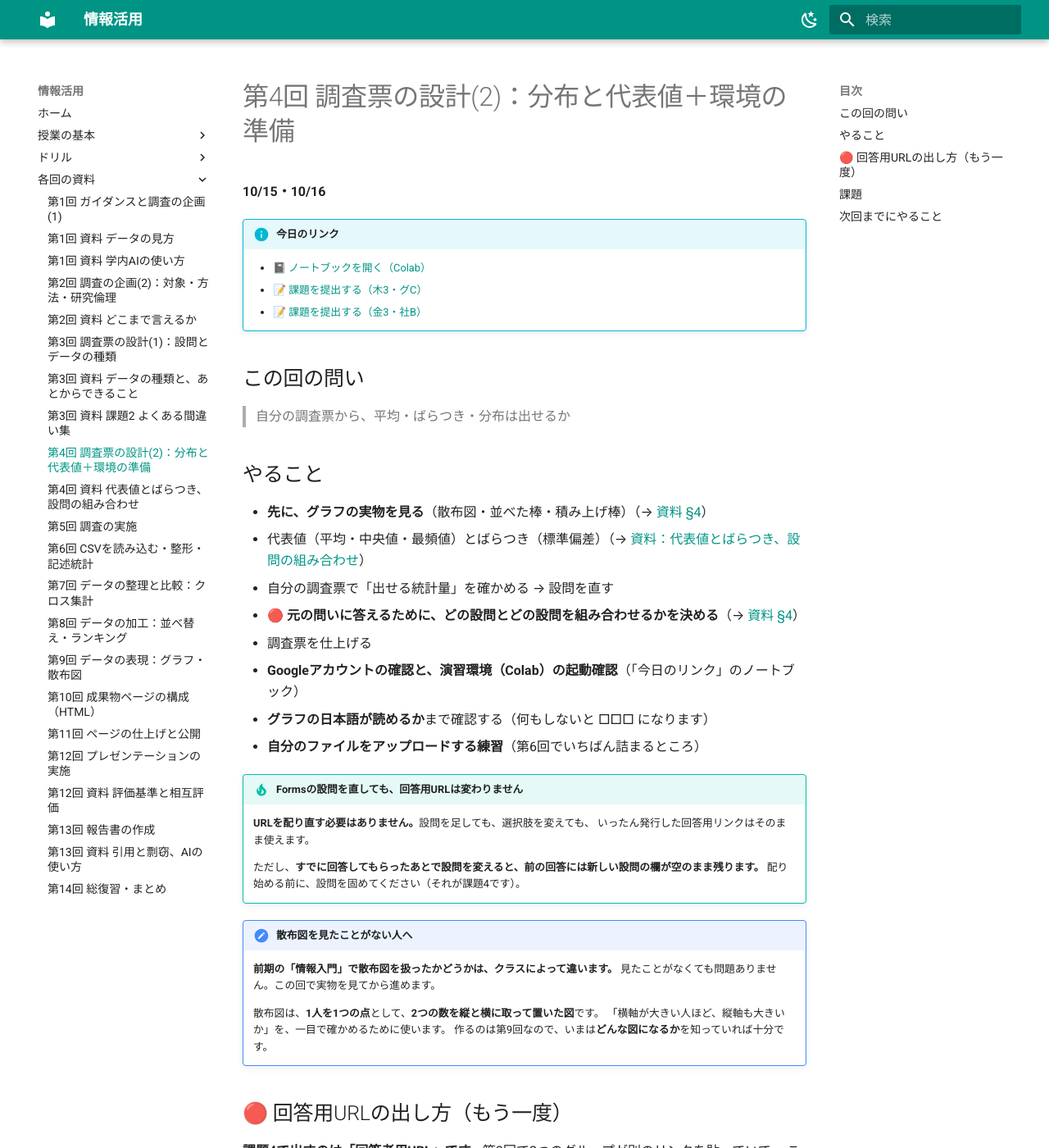
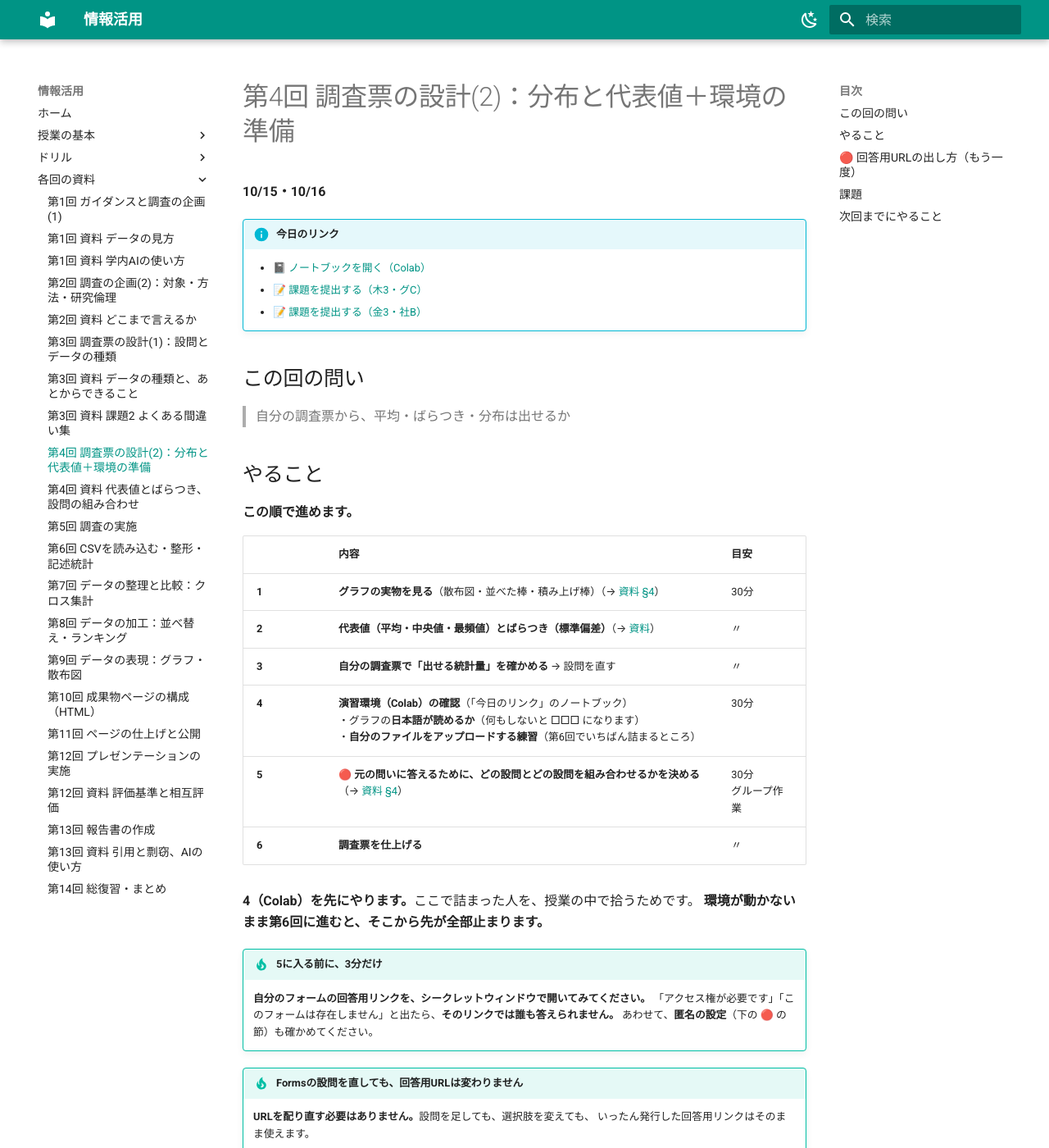
Before and after one commit to aonoa68/joho-katsuyo, an MkDocs documentation site: the page built from docs/week04.md, in a window 1280 px wide and 1400 px high. Shown: the whole window at 82% size. Built offline with MkDocs 1.6.1 and Material for MkDocs 9.7.7, drawn with Linux system fonts in a browser that asks for light colours.

Commit message:
第4回：やることを実施順に並べ直し、Colabを前半に移した
100分の配分を 1〜3（30分）→ Colab（30分）→ グループ作業（30分）に。
Colabを後半に置くと、詰まった人を拾う時間が残らないため前に移した。
グループ作業の前に、回答用リンクをシークレットウィンドウで確かめる3分も入れた。

Co-Authored-By: Claude Opus 5 (1M context) <noreply@anthropic.com>
Claude-Session: https://claude.ai/code/session_01491iACNdyWdrViehZyTRv6

```diff
--- a/docs/week04.md
+++ b/docs/week04.md
@@ -15,14 +15,24 @@
 
 ## やること
 
-- **先に、グラフの実物を見る**（散布図・並べた棒・積み上げ棒）（→ [資料 §4](week04-stats.md)）
-- 代表値（平均・中央値・最頻値）とばらつき（標準偏差）（→ [資料：代表値とばらつき、設問の組み合わせ](week04-stats.md)）
-- 自分の調査票で「出せる統計量」を確かめる → 設問を直す
-- **🔴 元の問いに答えるために、どの設問とどの設問を組み合わせるかを決める**（→ [資料 §4](week04-stats.md)）
-- 調査票を仕上げる
-- **Googleアカウントの確認と、演習環境（Colab）の起動確認**（「今日のリンク」のノートブック）
-- **グラフの日本語が読めるか**まで確認する（何もしないと □□□ になります）
-- **自分のファイルをアップロードする練習**（第6回でいちばん詰まるところ）
+**この順で進めます。**
+
+| | 内容 | 目安 |
+|---|---|---|
+| **1** | **グラフの実物を見る**（散布図・並べた棒・積み上げ棒）（→ [資料 §4](week04-stats.md)） | 30分 |
+| **2** | **代表値（平均・中央値・最頻値）とばらつき（標準偏差）**（→ [資料](week04-stats.md)） | 〃 |
+| **3** | **自分の調査票で「出せる統計量」を確かめる** → 設問を直す | 〃 |
+| **4** | **演習環境（Colab）の確認**（「今日のリンク」のノートブック）<br>・グラフの**日本語が読めるか**（何もしないと □□□ になります）<br>・**自分のファイルをアップロードする練習**（第6回でいちばん詰まるところ） | 30分 |
+| **5** | **🔴 元の問いに答えるために、どの設問とどの設問を組み合わせるかを決める**（→ [資料 §4](week04-stats.md)） | 30分<br>グループ作業 |
+| **6** | **調査票を仕上げる** | 〃 |
+
+**4（Colab）を先にやります。**ここで詰まった人を、授業の中で拾うためです。
+**環境が動かないまま第6回に進むと、そこから先が全部止まります。**
+
+!!! tip "5に入る前に、3分だけ"
+    **自分のフォームの回答用リンクを、シークレットウィンドウで開いてみてください。**
+    「アクセス権が必要です」「このフォームは存在しません」と出たら、**そのリンクでは誰も答えられません。**
+    あわせて、**匿名の設定**（下の 🔴 の節）も確かめてください。
 
 !!! tip "Formsの設問を直しても、回答用URLは変わりません"
     **URLを配り直す必要はありません。**設問を足しても、選択肢を変えても、
```
